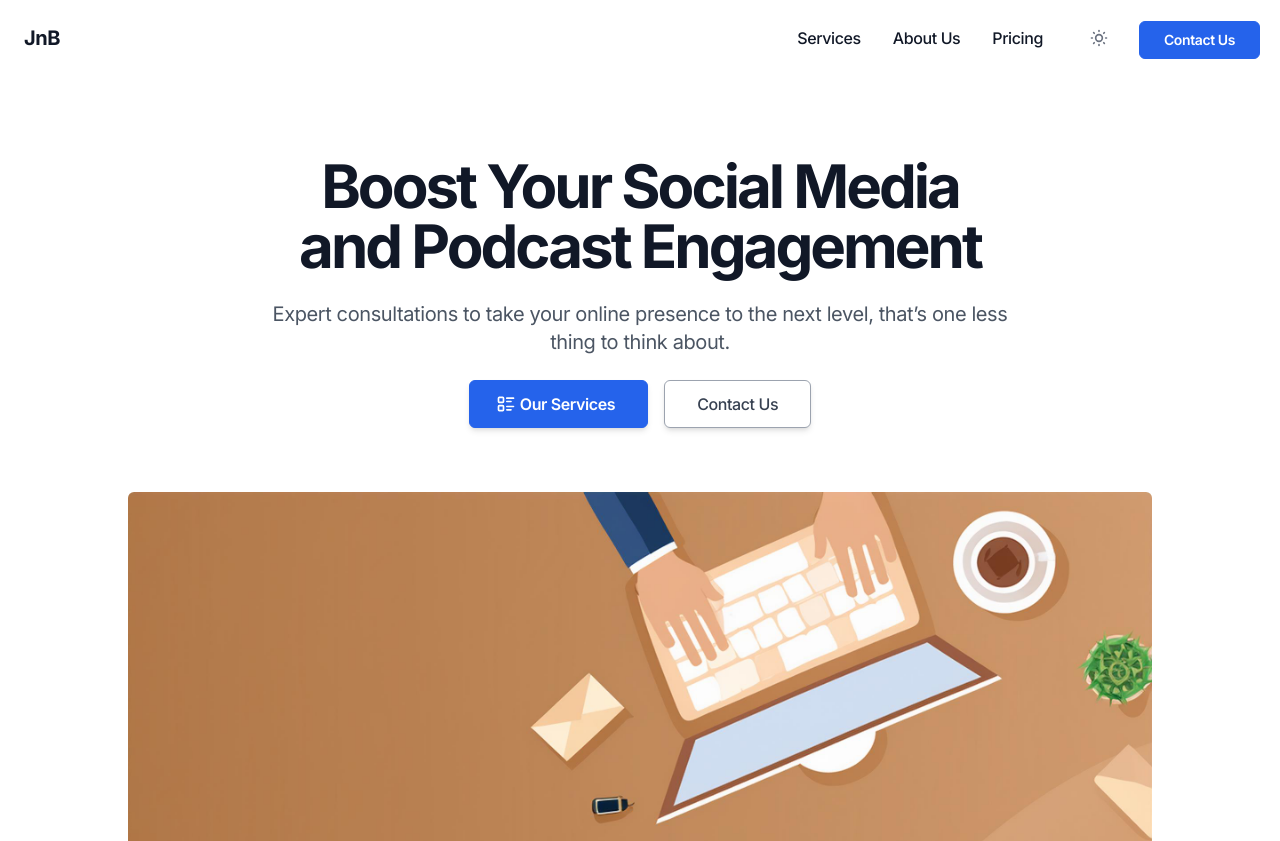
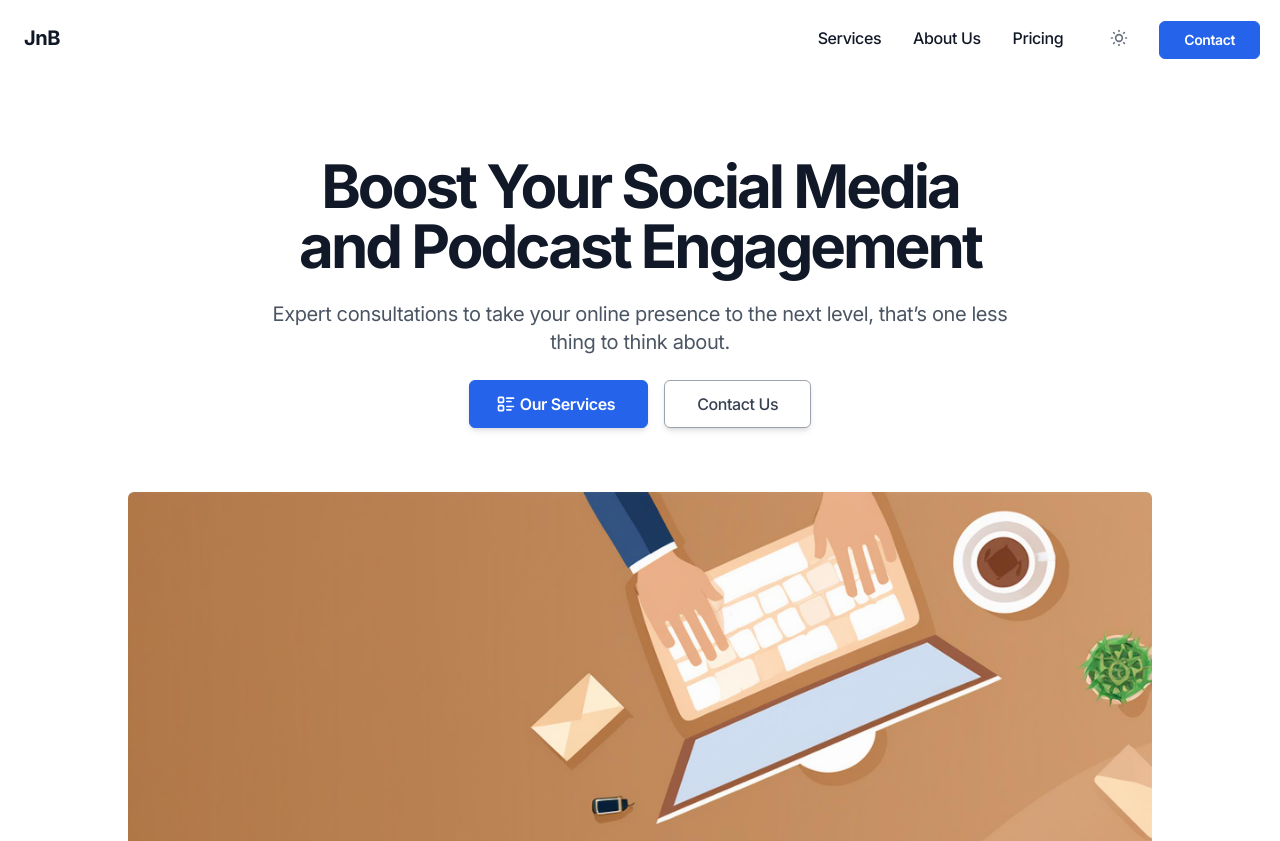
Before and after one commit to Susnfor/JnB, a Next.js app: page / in a window 1280 px wide. Shown: the top 841 px of the page. Built offline with nearby package versions, Linux system fonts and the light colour scheme.

Commit message:
fix: header btn

```diff
--- a/src/shared/data/global.data.tsx
+++ b/src/shared/data/global.data.tsx
@@ -74,7 +74,7 @@ export const headerData: HeaderProps = {
   ],
   actions: [
     {
-      text: 'Contact Us',
+      text: 'Contact',
       href: '/contact',
       targetBlank: true,
     },
```
